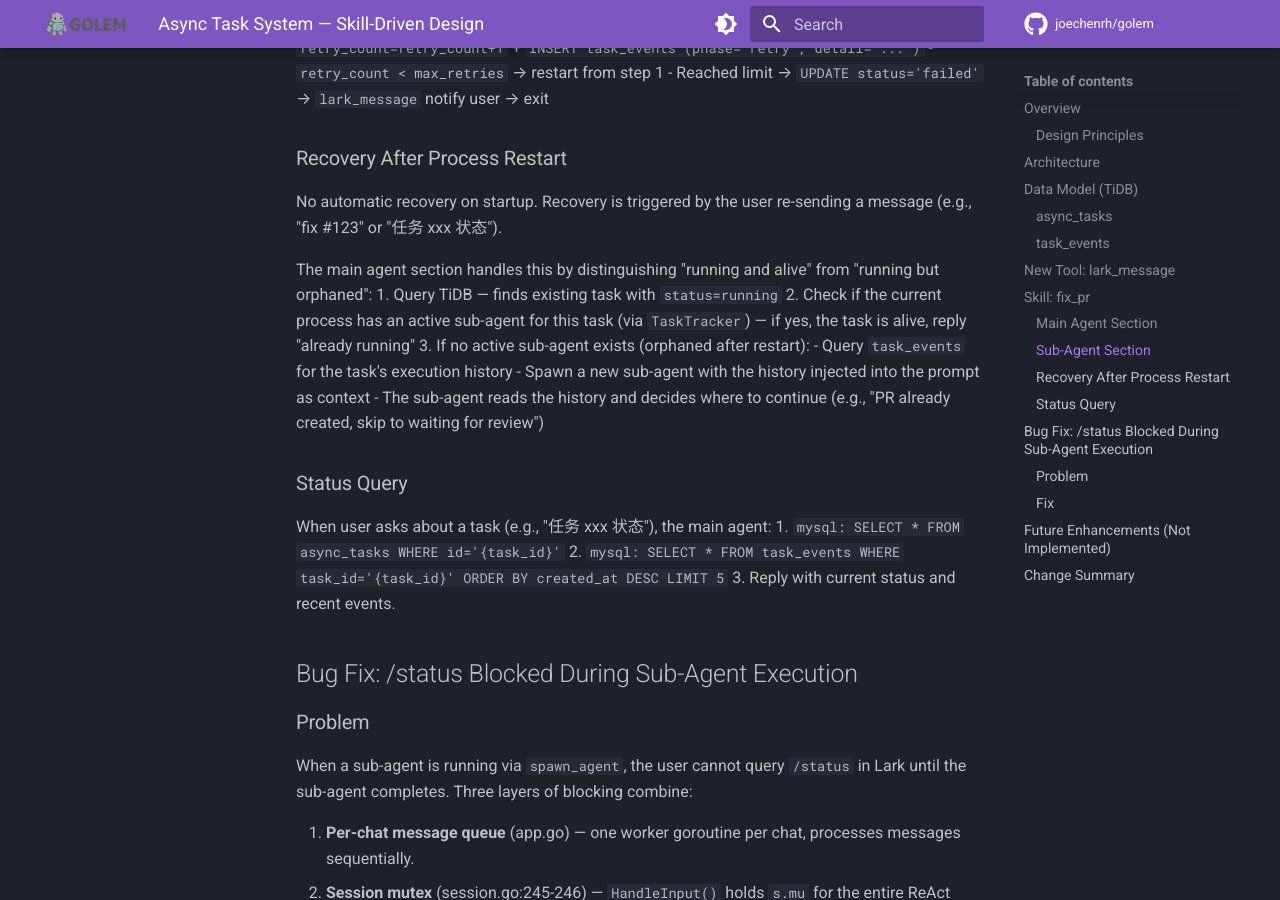
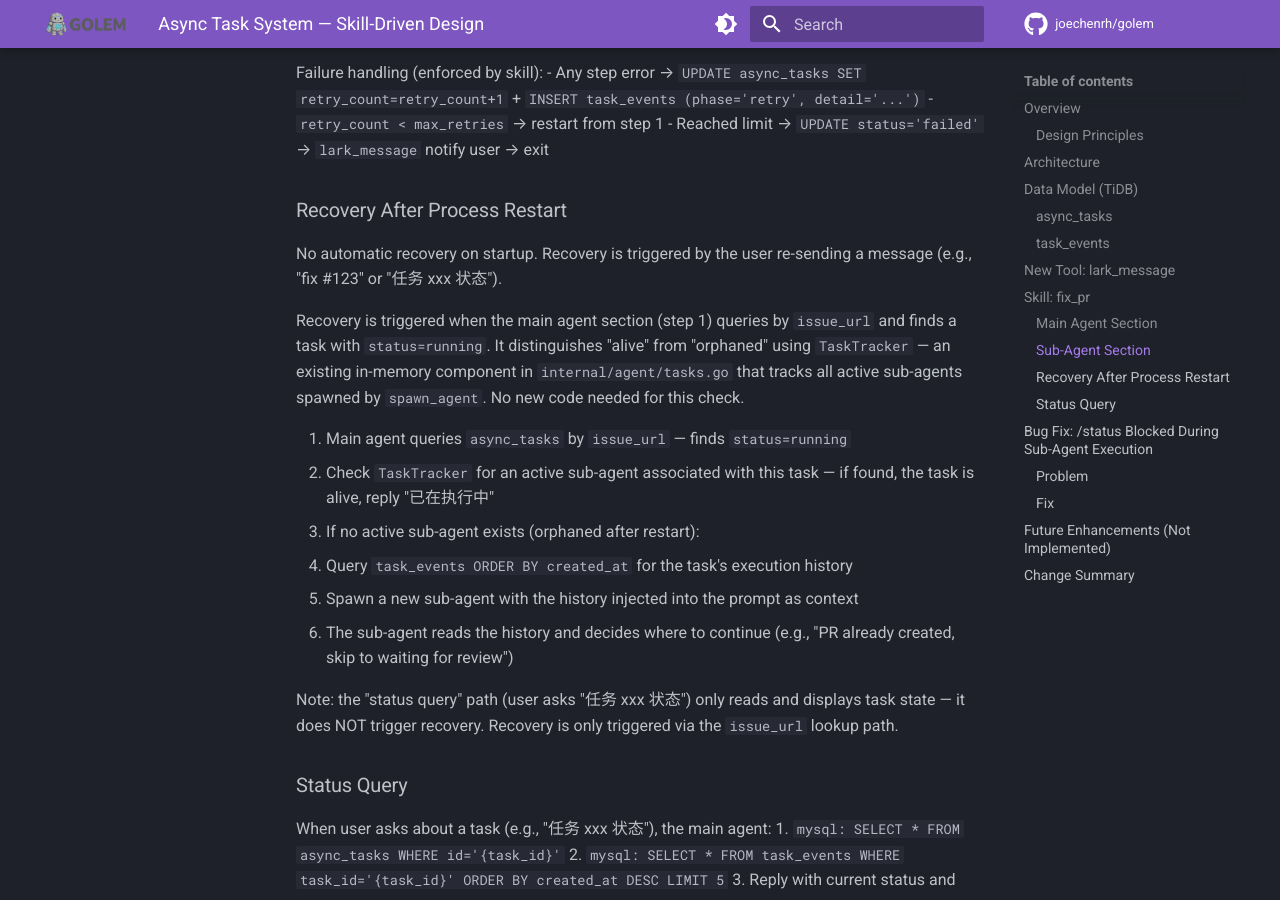
Before and after one commit to joechenrh/golem, an MkDocs documentation site: the page built from docs/superpowers/specs/2026-03-14-async-task-skill-design.md, in a window 1280 px wide and 900 px high, scrolled down 4004 px. Built offline with MkDocs 1.6.1 and Material for MkDocs 9.7.7, drawn with Linux system fonts in a browser that asks for light colours; comment, search, counter and statistics services are not loaded; some of the changed text lies outside the part shown.

Commit message:
docs: fix second-round spec review issues
- Clarify TaskTracker is existing component (agent/tasks.go)
- Separate recovery path from status query path
- Fix retry ack message (say "retrying" not "started")
- Surface per-chat concurrency limit of 1 in main section

Co-Authored-By: Claude Opus 4.6 (1M context) <noreply@anthropic.com>

```diff
--- a/docs/superpowers/specs/2026-03-14-async-task-skill-design.md
+++ b/docs/superpowers/specs/2026-03-14-async-task-skill-design.md
@@ -110,14 +110,14 @@ Behavioral constraints:
 4. **MUST NOT** perform any fix work itself — only create the task and spawn.
 5. When the sub-agent returns, query TiDB and reply to user with final result.
 
-**Important limitation:** While the sub-agent is running, the main session's per-chat worker is blocked in `WaitForAny()`. The user cannot send regular messages to this chat session until the sub-agent completes. Slash commands (e.g., `/status`) are exempt after the bug fix below. This is an accepted tradeoff for v1 — future versions may release the worker during `WaitForAny`.
+**Important limitation:** While the sub-agent is running, the main session's per-chat worker is blocked in `WaitForAny()`. The user cannot send regular messages to this chat session until the sub-agent completes. Slash commands (e.g., `/status`) are exempt after the bug fix below. This also means **only one task can run per chat at a time** (implicit per-chat concurrency limit of 1). This is an accepted tradeoff for v1 — future versions may release the worker during `WaitForAny`.
 
 ### Sub-Agent Section
 
 Workflow (skill prompt drives the agent to follow this sequence):
 
-1. `lark_message(channel_id, "任务已开始，ID: {task_id}")`
-2. `mysql: UPDATE async_tasks SET status='running' WHERE id='{task_id}'`
+1. `mysql: UPDATE async_tasks SET status='running' WHERE id='{task_id}'`
+2. `lark_message(channel_id, "任务已开始，ID: {task_id}")` — on retry, send "任务重试中 (第N次)，ID: {task_id}" instead
 3. `mysql: INSERT INTO task_events (task_id, phase) VALUES ('{task_id}', 'analyzing')`
 4. `gh issue view {issue_url}` — understand the problem
 5. Clone repo, create branch, analyze code, write fix, create PR
@@ -144,13 +144,16 @@ Failure handling (enforced by skill):
 
 No automatic recovery on startup. Recovery is triggered by the user re-sending a message (e.g., "fix #123" or "任务 xxx 状态").
 
-The main agent section handles this by distinguishing "running and alive" from "running but orphaned":
-1. Query TiDB — finds existing task with `status=running`
-2. Check if the current process has an active sub-agent for this task (via `TaskTracker`) — if yes, the task is alive, reply "already running"
+Recovery is triggered when the main agent section (step 1) queries by `issue_url` and finds a task with `status=running`. It distinguishes "alive" from "orphaned" using `TaskTracker` — an existing in-memory component in `internal/agent/tasks.go` that tracks all active sub-agents spawned by `spawn_agent`. No new code needed for this check.
+
+1. Main agent queries `async_tasks` by `issue_url` — finds `status=running`
+2. Check `TaskTracker` for an active sub-agent associated with this task — if found, the task is alive, reply "已在执行中"
 3. If no active sub-agent exists (orphaned after restart):
-   - Query `task_events` for the task's execution history
+   - Query `task_events ORDER BY created_at` for the task's execution history
    - Spawn a new sub-agent with the history injected into the prompt as context
    - The sub-agent reads the history and decides where to continue (e.g., "PR already created, skip to waiting for review")
+
+Note: the "status query" path (user asks "任务 xxx 状态") only reads and displays task state — it does NOT trigger recovery. Recovery is only triggered via the `issue_url` lookup path.
 
 ### Status Query
 
```
